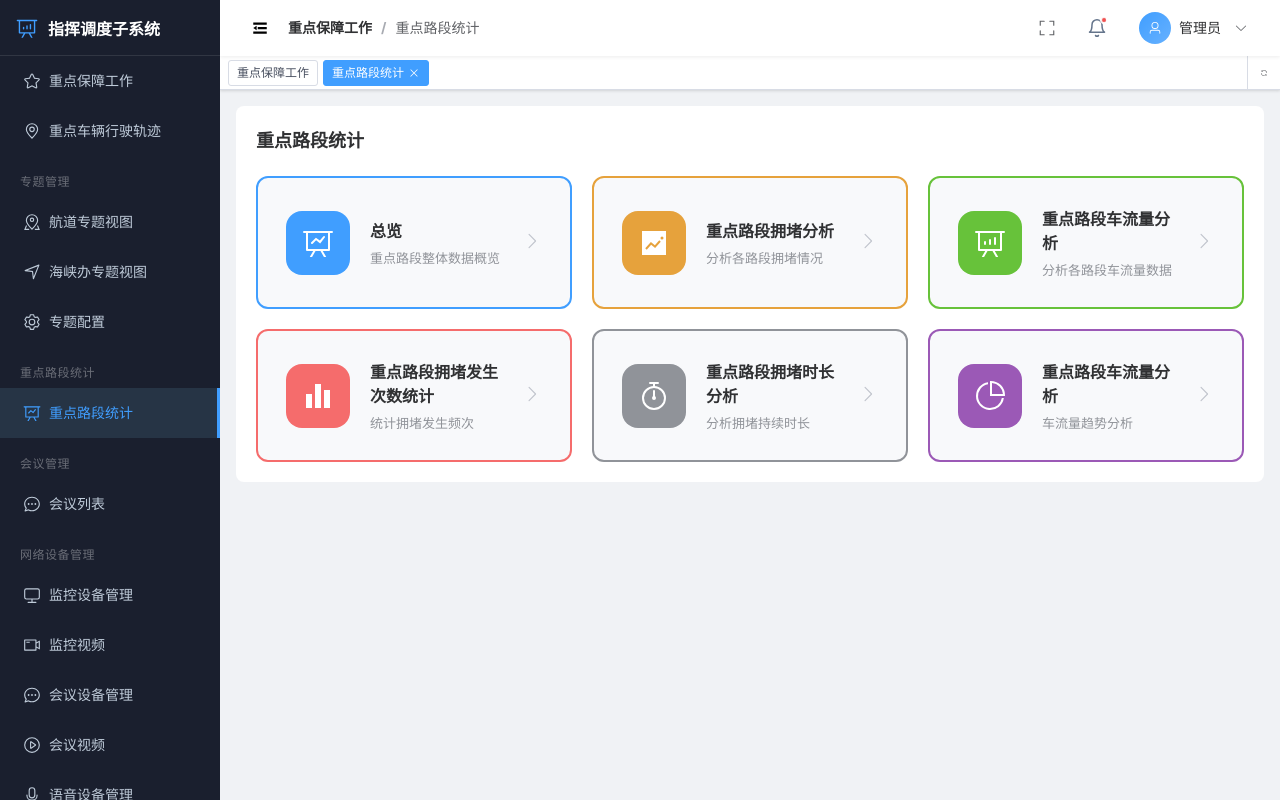
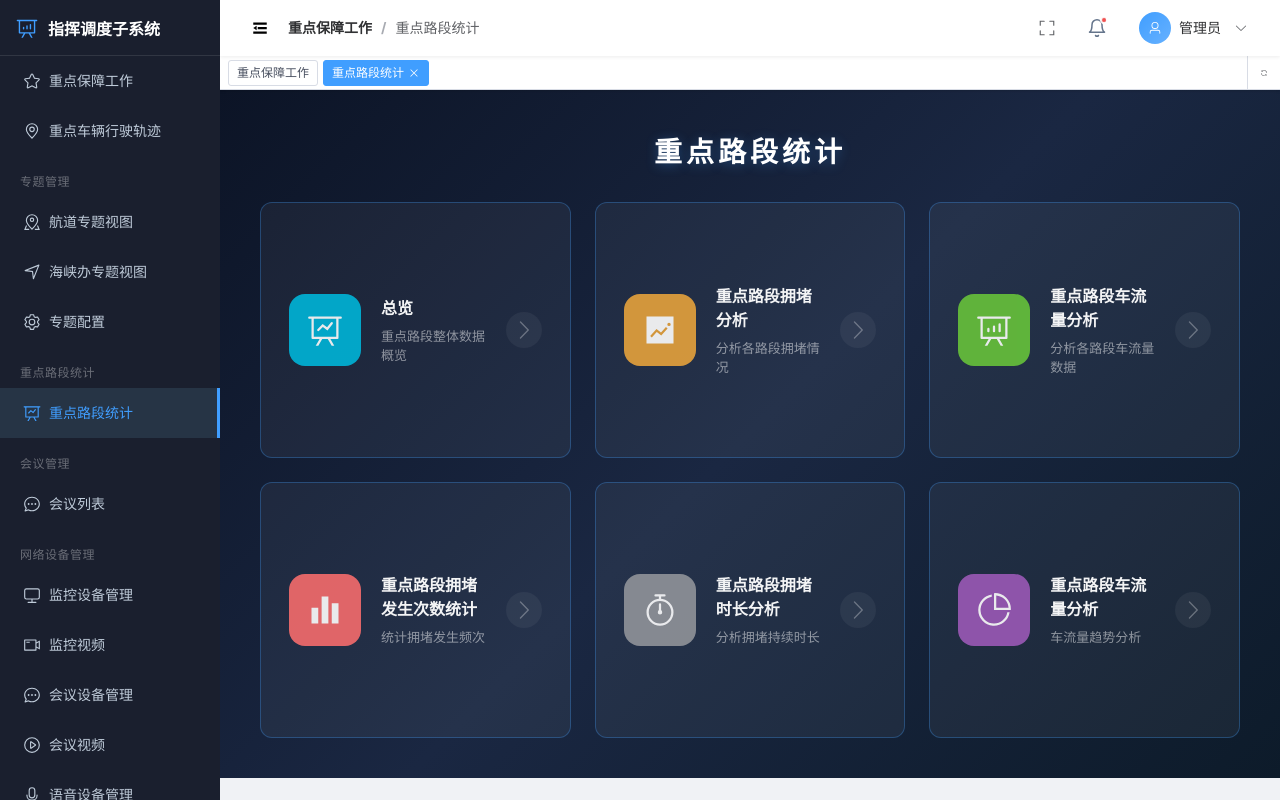
Before and after one commit to xinrun0928/rbac-design, a Vue app: page /dispatch/road/statistics in a window 1280 px wide. Built offline with nearby package versions, Linux system fonts and the light colour scheme.

Commit message:
feat: enhance road statistics page layout and styling, update entry card designs

```diff
--- a/src/views/dispatch/road/Statistics.vue
+++ b/src/views/dispatch/road/Statistics.vue
@@ -11,18 +11,17 @@
         v-for="entry in entries"
         :key="entry.key"
         class="entry-card"
-        :style="{ borderColor: entry.color }"
         @click="openPage(entry.path)"
       >
         <div class="entry-icon" :style="{ background: entry.color }">
-          <el-icon :size="32"><component :is="entry.icon" /></el-icon>
+          <el-icon :size="36"><component :is="entry.icon" /></el-icon>
         </div>
         <div class="entry-info">
           <h3>{{ entry.title }}</h3>
           <p>{{ entry.description }}</p>
         </div>
         <div class="entry-arrow">
-          <el-icon :size="20"><ArrowRight /></el-icon>
+          <el-icon :size="24"><ArrowRight /></el-icon>
         </div>
       </div>
     </div>
@@ -40,7 +39,7 @@ const entries = [
     description: '重点路段整体数据概览',
     path: '/dispatch/road/screen/overview',
     icon: DataLine,
-    color: '#409EFF'
+    color: '#00b4d8'
   },
   {
     key: 'congestion',
@@ -48,7 +47,7 @@ const entries = [
     description: '分析各路段拥堵情况',
     path: '/dispatch/road/screen/congestion',
     icon: TrendCharts,
-    color: '#E6A23C'
+    color: '#e6a23c'
   },
   {
     key: 'traffic',
@@ -56,7 +55,7 @@ const entries = [
     description: '分析各路段车流量数据',
     path: '/dispatch/road/screen/traffic',
     icon: DataAnalysis,
-    color: '#67C23A'
+    color: '#67c23a'
   },
   {
     key: 'frequency',
@@ -64,7 +63,7 @@ const entries = [
     description: '统计拥堵发生频次',
     path: '/dispatch/road/screen/frequency',
     icon: Histogram,
-    color: '#F56C6C'
+    color: '#f56c6c'
   },
   {
     key: 'duration',
@@ -80,7 +79,7 @@ const entries = [
     description: '车流量趋势分析',
     path: '/dispatch/road/screen/traffic-analysis',
     icon: PieChart,
-    color: '#9B59B6'
+    color: '#9b59b6'
   }
 ]
 
@@ -92,33 +91,43 @@ const openPage = (path: string) => {
 
 <style lang="scss" scoped>
 .road-statistics-page {
-  background: #fff;
-  border-radius: 8px;
-  padding: 20px;
+  background: linear-gradient(135deg, #0c1426 0%, #1a2742 50%, #0d1b2a 100%);
+  border-radius: 0;
+  padding: 0;
+  margin: -16px;
+  min-height: calc(100vh - 112px);
+  display: flex;
+  flex-direction: column;
 }
 
 .page-header {
-  margin-bottom: 24px;
+  padding: 40px 40px 32px;
+  text-align: center;
 
   h2 {
     margin: 0;
-    font-size: 18px;
-    font-weight: 600;
-    color: #303133;
+    font-size: 28px;
+    font-weight: 700;
+    color: #fff;
+    letter-spacing: 4px;
+    text-shadow: 0 2px 12px rgba(64, 158, 255, 0.3);
   }
 }
 
 .entry-grid {
+  flex: 1;
   display: grid;
   grid-template-columns: repeat(3, 1fr);
-  gap: 20px;
+  grid-template-rows: repeat(2, 1fr);
+  gap: 24px;
+  padding: 0 40px 40px;
 }
 
 .entry-card {
-  background: #f8f9fb;
+  background: rgba(255, 255, 255, 0.05);
+  border: 1px solid rgba(64, 158, 255, 0.3);
   border-radius: 12px;
-  padding: 28px;
-  border: 2px solid transparent;
+  padding: 32px 28px;
   cursor: pointer;
   transition: all 0.3s ease;
   display: flex;
@@ -127,19 +136,21 @@ const openPage = (path: string) => {
 
   &:hover {
     transform: translateY(-4px);
-    box-shadow: 0 8px 24px rgba(0, 0, 0, 0.1);
-    background: #fff;
+    background: rgba(64, 158, 255, 0.15);
+    border-color: #409eff;
+    box-shadow: 0 8px 24px rgba(64, 158, 255, 0.2);
   }
 
   .entry-icon {
-    width: 64px;
-    height: 64px;
+    width: 72px;
+    height: 72px;
     border-radius: 16px;
     display: flex;
     align-items: center;
     justify-content: center;
     color: #fff;
     flex-shrink: 0;
+    opacity: 0.9;
   }
 
   .entry-info {
@@ -148,24 +159,33 @@ const openPage = (path: string) => {
     h3 {
       font-size: 16px;
       font-weight: 600;
-      margin: 0 0 6px 0;
-      color: #303133;
+      margin: 0 0 8px 0;
+      color: rgba(255, 255, 255, 0.95);
     }
 
     p {
       font-size: 13px;
-      color: #909399;
+      color: rgba(255, 255, 255, 0.5);
       margin: 0;
+      line-height: 1.5;
     }
   }
 
   .entry-arrow {
-    color: #c0c4cc;
+    color: rgba(255, 255, 255, 0.3);
     transition: all 0.3s;
+    width: 36px;
+    height: 36px;
+    border-radius: 50%;
+    display: flex;
+    align-items: center;
+    justify-content: center;
+    background: rgba(255, 255, 255, 0.05);
   }
 
   &:hover .entry-arrow {
-    color: #409EFF;
+    color: #fff;
+    background: #409eff;
     transform: translateX(4px);
   }
 }
```
